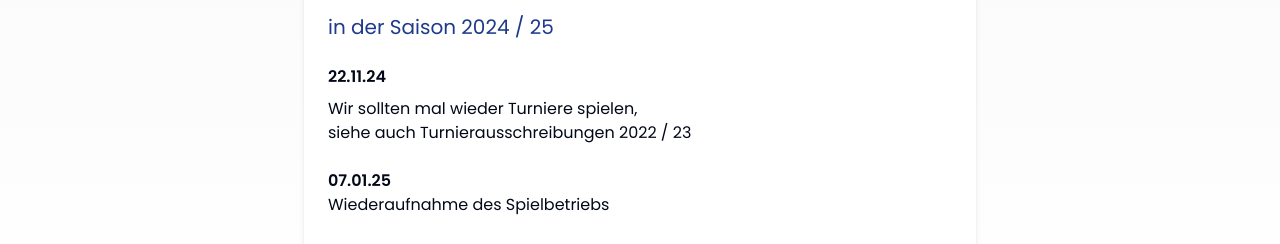
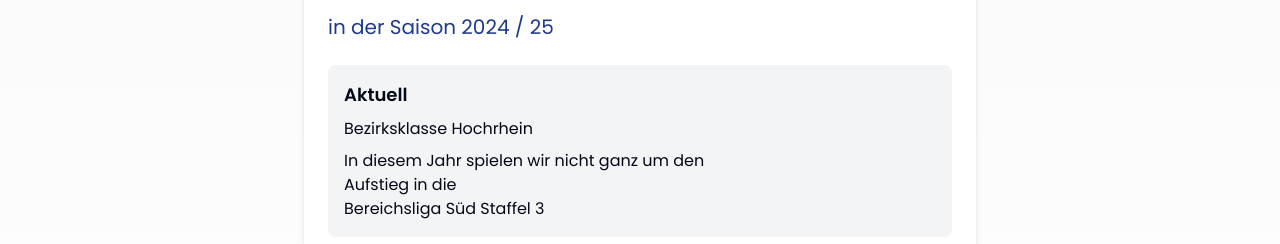
Before and after one commit to myronsi/schachclub-laufenburg, a React (Vite) app: page / in a window 1280 px wide. Shown: the part 695-939 px from the top of the page. Built offline with nearby package versions, Linux system fonts and the light colour scheme.

Commit message:
Update team information for Bezirksklasse Hochrhein
Modified the team details to reflect the current status of the Bezirksklasse Hochrhein, indicating that the team is not competing for promotion to the Bereichsliga Süd Staffel 3 this year.

```diff
--- a/src/pages/Home.tsx
+++ b/src/pages/Home.tsx
@@ -17,6 +17,16 @@ const Home = () => {
               </h2>
 
               <div className="space-y-6">
+                <div className="bg-club-light p-4 rounded-lg mb-6">
+                  <h3 className="font-semibold text-lg mb-2">Aktuell</h3>
+                  <p>Bezirksklasse Hochrhein</p>
+                  <p className="mt-2">
+                    In diesem Jahr spielen wir nicht ganz um den<br />
+                    Aufstieg in die<br />
+                    Bereichsliga Süd Staffel 3
+                  </p>
+                </div>
+
                 <div>
                   <p className="font-semibold mb-2">22.11.24</p>
                   <p>
```
